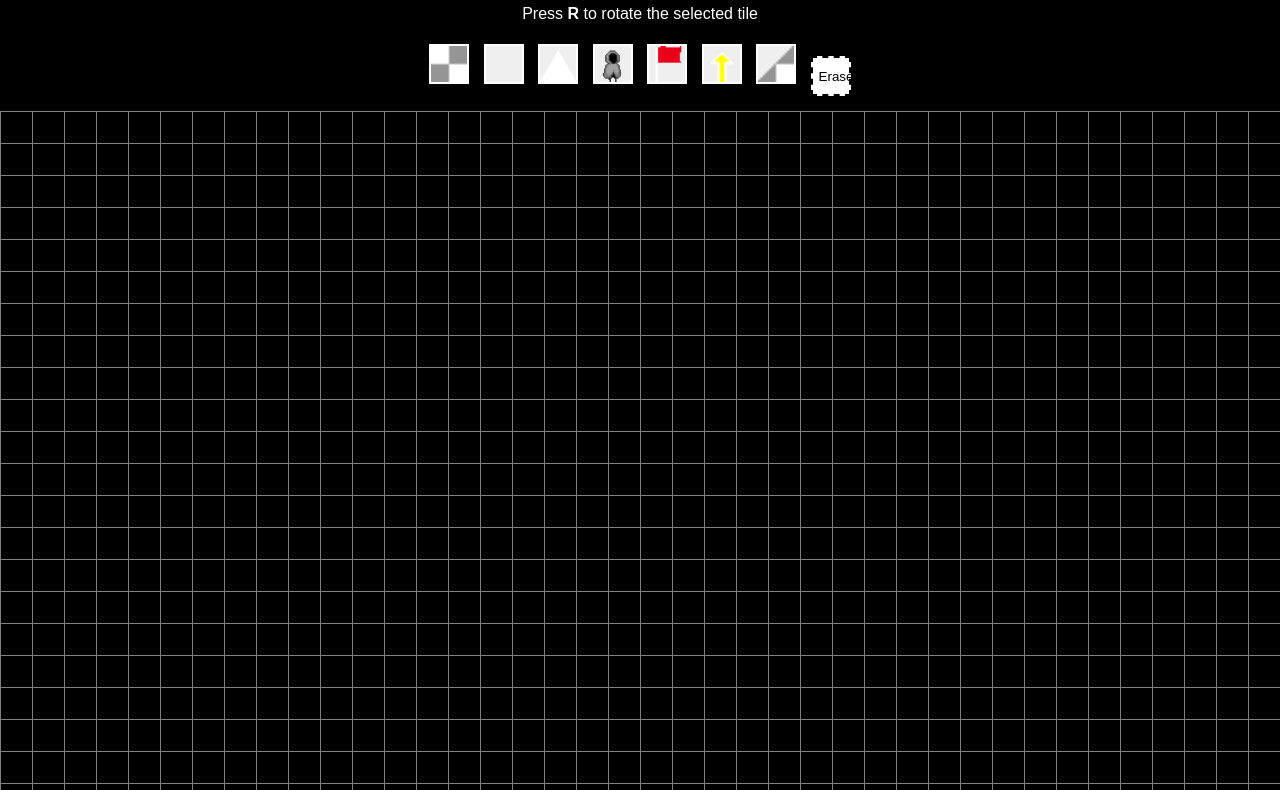
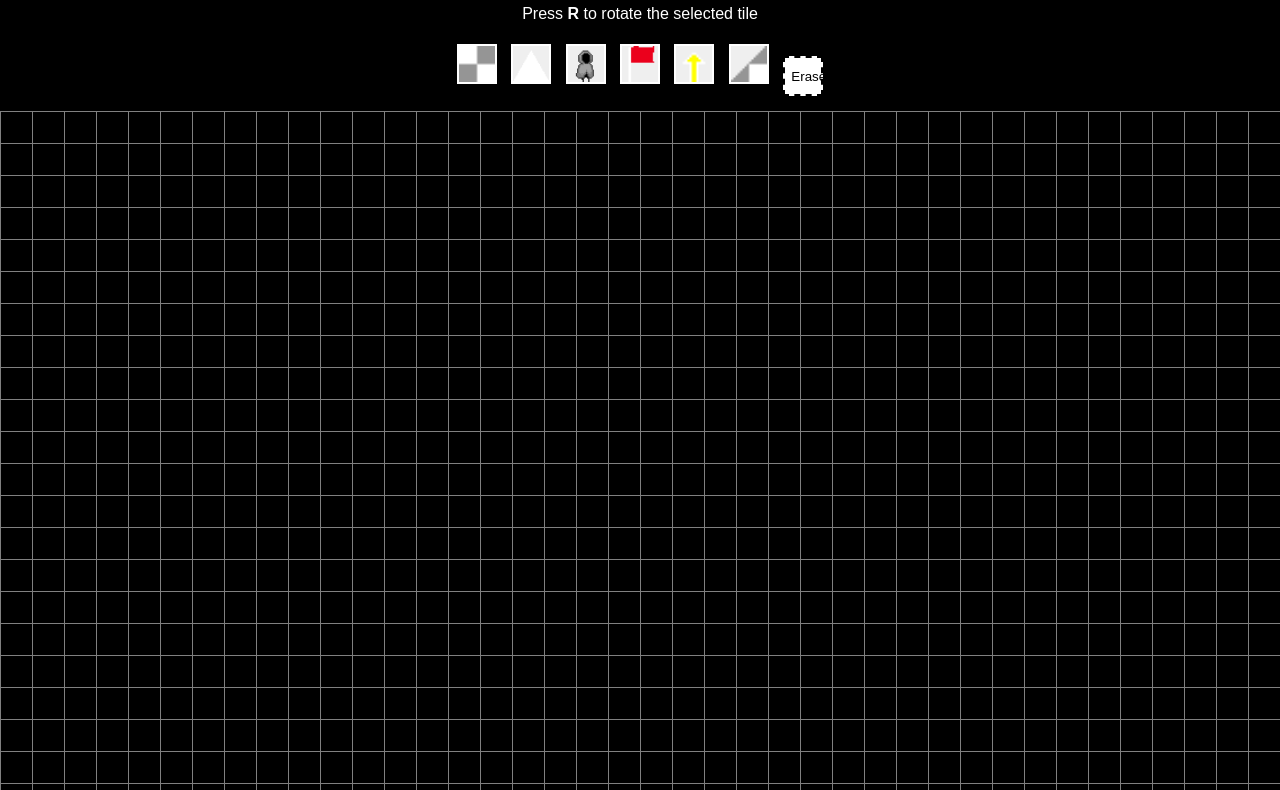
Before and after one commit to Kad0n/SSv2LevelDesigner, a plain HTML site: page index.html in a window 1280 px wide. Shown: the part 63-853 px from the top of the page. Drawn offline with nearby package versions, Linux system fonts and the light colour scheme.

Commit message:
Update index.html

```diff
--- a/index.html
+++ b/index.html
@@ -48,7 +48,6 @@
 
     <div id="toolbar">
         <button class="tile-btn" style="background-image: url('tiles/wall.png');" onclick="setTile('wall')"></button>
-        <button class="tile-btn" style="background-image: url('tiles/platform.png');" onclick="setTile('platform')"></button>
         <button class="tile-btn" style="background-image: url('tiles/spike.png');" onclick="setTile('spike')"></button>
         <button class="tile-btn" style="background-image: url('tiles/spawn.png');" onclick="setTile('spawn')"></button>
         <button class="tile-btn" style="background-image: url('tiles/flag.png');" onclick="setTile('flag')"></button>
```
